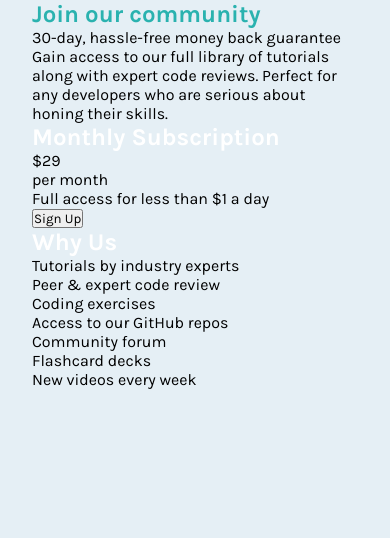
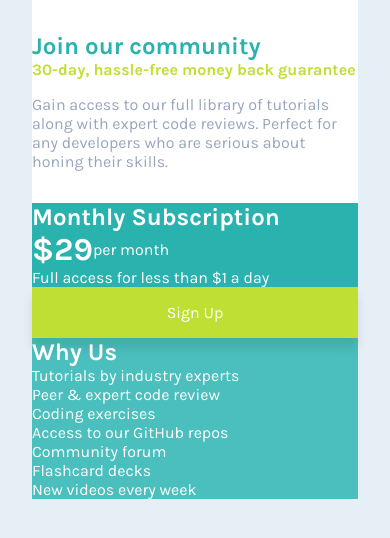
Before and after one commit to Marirsil/Price, a plain HTML site: page index.html in a window 390 px wide. Drawn offline with Linux system fonts and the light colour scheme.

Commit message:
começando o responsivity

```diff
--- a/css/colors.css
+++ b/css/colors.css
@@ -3,4 +3,5 @@
     --Bright-Yellow: #c0df34;
     --Light-Gray: #e5eff5;
     --Grayish-Blue: #98a6bd;
+    --Light-cyan: #4ABFBD;
 }
--- a/css/main.css
+++ b/css/main.css
@@ -1,6 +1,76 @@
-.div-superior{
+.superior{
     padding-inline: 1,5rem;
     padding-block: 2rem;
-    border-top-left-radius: 5px;
-    border-top-right-radius: 5px;
+    border-top-left-radius: 0,3125rem;
+    border-top-right-radius: 0,3125rem;
+    background-color:white;
 }
+
+.first-p{
+    font-weight: 700;
+    line-height: 1,25rem;
+    color: var(--Bright-Yellow);
+    padding-bottom: 1rem;
+}
+
+.second-p{
+    line-height: 1,625rem;
+    color: var(--Grayish-Blue);
+    font-size: 0,875rem;
+}
+
+.esquerda{
+    background-color: var(--Cyan);
+    padding: 1,5rem;
+}
+
+.first-p-left{
+    color: white;
+    font-size: 2rem;
+    font-weight: 700;
+    line-height: 2,375rem;
+    margin-left: 0,75rem;
+}
+
+.second-p-left{
+    color: white;
+    opacity: 0,5;
+}
+
+.div-left{
+    display: flex;
+    align-items: center;
+    margin-bottom: 0,25rem;
+}
+
+.esquerda>p{
+    color: white;
+    line-height: 1,625rem;
+    margin-bottom: 1,625rem;
+}
+
+.esquerda button{
+    padding-block: 1rem;
+    width: 100%;
+    color: white;
+    font-size: 1rem;
+    line-height: 1,125rem;
+    background-color: var(--Bright-Yellow);
+    border-radius: 0,3125;
+    border: 0;
+    box-shadow: 0px 10px 10px rgba(0, 0, 0, 0.0973011);
+}
+
+.direita{
+    background-color: var(--Light-cyan);
+    padding: 1,5rem;
+    border-bottom-left-radius: 0,3125rem;
+    border-bottom-right-radius: 0,3125rem;
+}
+
+.direita p{
+    line-height: 1,25rem;
+    font-size: 0,875rem;
+    color: white;
+    opacity: 0,75;
+}
--- /dev/null
+++ b/css/responsivity.css
@@ -0,0 +1,19 @@
+@media(min-width:650px){
+    .inferior{
+        display: flex;
+    }
+
+    .esquerda{
+        width: 100%;
+        padding: 2,5rem;
+    }
+
+    .main{
+        width: 40rem;
+        padding: 0;
+    }
+
+    .body{
+        visibility: hidden;
+    }
+}
--- a/index.html
+++ b/index.html
@@ -13,17 +13,17 @@
         <div class="superior">
             <section>
                 <h1>Join our community</h1>
-                <p>30-day, hassle-free money back guarantee</p>
-                <p>Gain access to our full library of tutorials along with expert code reviews. Perfect for any developers who are serious about honing their skills.</p>
+                <p class="first-p">30-day, hassle-free money back guarantee</p>
+                <p class="second-p">Gain access to our full library of tutorials along with expert code reviews. Perfect for any developers who are serious about honing their skills.</p>
             </section>
         </div>
 
         <div class="inferior">
             <section class="esquerda">
                 <h2>Monthly Subscription</h2>
-                <div>
-                    <p>$29</p>
-                    <p>per month</p>
+                <div class="div-left">
+                    <p class="first-p-left">$29</p>
+                    <p class="second-p-left">per month</p>
                 </div>
                 <p>Full access for less than $1 a day</p>
                 <button>Sign Up</button>
--- a/style.css
+++ b/style.css
@@ -1,3 +1,4 @@
 @import './css/global.css';
 @import './css/main.css';
 @import './css/colors.css';
+@import './css/responsivity.css'
```
